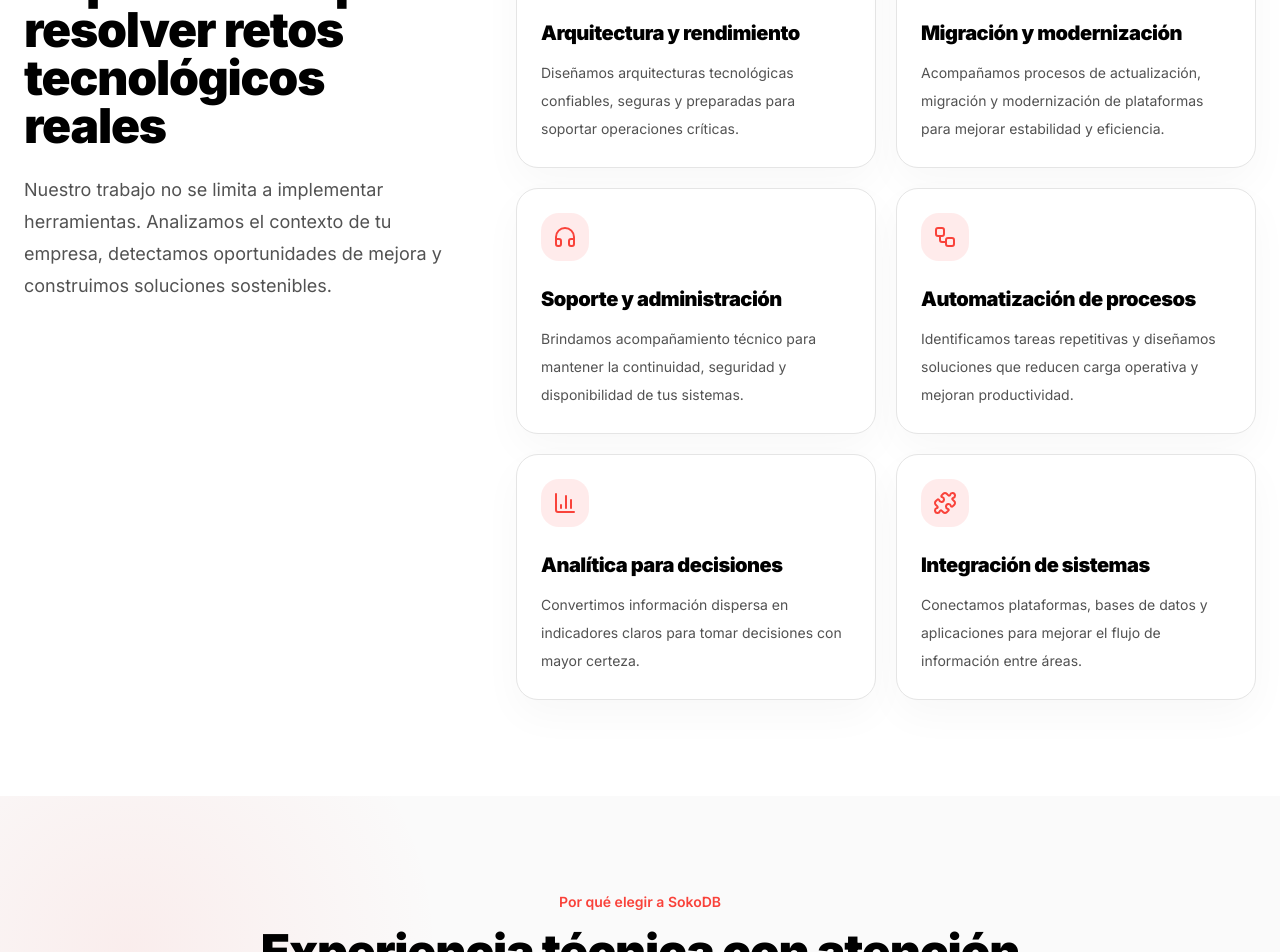
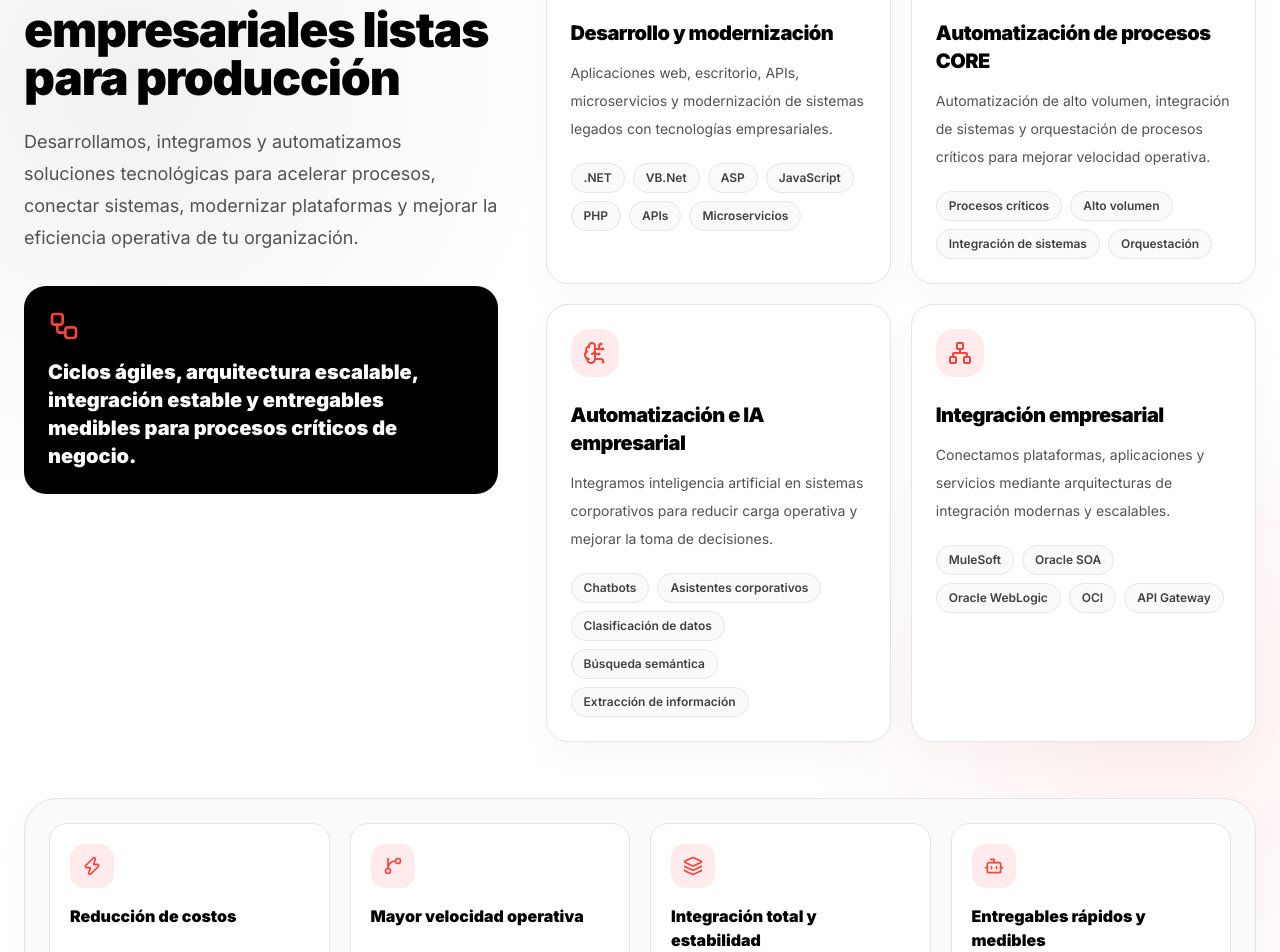
Before and after one commit to UserSoko01/sokodb-web, a Next.js app: page /servicios in a window 1280 px wide. Shown: the part 4060-5012 px from the top of the page. Built offline with nearby package versions, Linux system fonts and the light colour scheme.

Commit message:
se agrega la seccion de desarrollo y automatización

```diff
--- a/src/app/servicios/page.tsx
+++ b/src/app/servicios/page.tsx
@@ -7,6 +7,7 @@ import { ServicesHero } from "@/components/sections/ServicesHero";
 import { WhyChooseUs } from "@/components/sections/WhyChooseUs";
 import { ManagedServicesSection } from "@/components/sections/ManagedServicesSection";
 import { SupportedEnginesSection } from "@/components/sections/SupportedEnginesSection";
+import { DevelopmentAutomationSection } from "@/components/sections/DevelopmentAutomationSection";
 
 export const metadata: Metadata = {
   title: "Servicios",
@@ -21,6 +22,7 @@ export default function ServiciosPage() {
       <ServicesGrid />
       <SupportedEnginesSection />
       <ManagedServicesSection />
+      <DevelopmentAutomationSection />
       <CapabilitiesSection />
       <WhyChooseUs />
       <ProcessSection />
--- /dev/null
+++ b/src/components/sections/DevelopmentAutomationSection.tsx
@@ -0,0 +1,170 @@
+import {
+  Bot,
+  BrainCircuit,
+  Code2,
+  GitBranch,
+  Layers3,
+  Network,
+  Workflow,
+  Zap,
+} from "lucide-react";
+
+const capabilities = [
+  {
+    title: "Desarrollo y modernización",
+    description:
+      "Aplicaciones web, escritorio, APIs, microservicios y modernización de sistemas legados con tecnologías empresariales.",
+    items: [".NET", "VB.Net", "ASP", "JavaScript", "PHP", "APIs", "Microservicios"],
+    icon: Code2,
+  },
+  {
+    title: "Automatización de procesos CORE",
+    description:
+      "Automatización de alto volumen, integración de sistemas y orquestación de procesos críticos para mejorar velocidad operativa.",
+    items: [
+      "Procesos críticos",
+      "Alto volumen",
+      "Integración de sistemas",
+      "Orquestación",
+    ],
+    icon: Workflow,
+  },
+  {
+    title: "Automatización e IA empresarial",
+    description:
+      "Integramos inteligencia artificial en sistemas corporativos para reducir carga operativa y mejorar la toma de decisiones.",
+    items: [
+      "Chatbots",
+      "Asistentes corporativos",
+      "Clasificación de datos",
+      "Búsqueda semántica",
+      "Extracción de información",
+    ],
+    icon: BrainCircuit,
+  },
+  {
+    title: "Integración empresarial",
+    description:
+      "Conectamos plataformas, aplicaciones y servicios mediante arquitecturas de integración modernas y escalables.",
+    items: [
+      "MuleSoft",
+      "Oracle SOA",
+      "Oracle WebLogic",
+      "OCI",
+      "API Gateway",
+    ],
+    icon: Network,
+  },
+];
+
+const valuePoints = [
+  {
+    title: "Reducción de costos",
+    icon: Zap,
+  },
+  {
+    title: "Mayor velocidad operativa",
+    icon: GitBranch,
+  },
+  {
+    title: "Integración total y estabilidad",
+    icon: Layers3,
+  },
+  {
+    title: "Entregables rápidos y medibles",
+    icon: Bot,
+  },
+];
+
+export function DevelopmentAutomationSection() {
+  return (
+    <section className="relative overflow-hidden bg-white">
+      <div className="pointer-events-none absolute inset-0 bg-[radial-gradient(circle_at_10%_20%,rgba(167,168,169,0.16),transparent_28%),radial-gradient(circle_at_90%_70%,rgba(249,66,58,0.08),transparent_24%)]" />
+
+      <div className="relative mx-auto max-w-7xl px-6 py-24">
+        <div className="grid gap-12 lg:grid-cols-[0.8fr_1.2fr] lg:items-start">
+          <div>
+            <p className="text-sm font-semibold text-[#F9423A]">
+              Desarrollo, integración y automatización
+            </p>
+
+            <h2 className="mt-4 text-3xl font-black tracking-tight text-black md:text-5xl">
+              Soluciones empresariales listas para producción
+            </h2>
+
+            <p className="mt-6 text-lg leading-8 text-neutral-600">
+              Desarrollamos, integramos y automatizamos soluciones tecnológicas
+              para acelerar procesos, conectar sistemas, modernizar plataformas
+              y mejorar la eficiencia operativa de tu organización.
+            </p>
+
+            <div className="mt-8 rounded-3xl bg-black p-6 text-white">
+              <Workflow className="h-8 w-8 text-[#F9423A]" />
+              <p className="mt-4 text-xl font-black">
+                Ciclos ágiles, arquitectura escalable, integración estable y
+                entregables medibles para procesos críticos de negocio.
+              </p>
+            </div>
+          </div>
+
+          <div className="grid gap-5 md:grid-cols-2">
+            {capabilities.map((capability) => {
+              const Icon = capability.icon;
+
+              return (
+                <article
+                  key={capability.title}
+                  className="rounded-3xl border border-neutral-200 bg-white p-6 shadow-[0_16px_40px_rgba(0,0,0,0.03)] transition-all duration-300 hover:-translate-y-1 hover:border-[#F9423A]/40 hover:shadow-[0_24px_60px_rgba(0,0,0,0.07)]"
+                >
+                  <div className="flex h-12 w-12 items-center justify-center rounded-2xl bg-[#F9423A]/10">
+                    <Icon className="h-6 w-6 text-[#F9423A]" />
+                  </div>
+
+                  <h3 className="mt-6 text-xl font-black tracking-tight text-black">
+                    {capability.title}
+                  </h3>
+
+                  <p className="mt-3 text-sm leading-7 text-neutral-600">
+                    {capability.description}
+                  </p>
+
+                  <div className="mt-5 flex flex-wrap gap-2">
+                    {capability.items.map((item) => (
+                      <span
+                        key={item}
+                        className="rounded-full border border-neutral-200 bg-neutral-50 px-3 py-1.5 text-xs font-semibold text-neutral-700"
+                      >
+                        {item}
+                      </span>
+                    ))}
+                  </div>
+                </article>
+              );
+            })}
+          </div>
+        </div>
+
+        <div className="mt-14 rounded-[2rem] border border-neutral-200 bg-neutral-50 p-6 shadow-[0_16px_40px_rgba(0,0,0,0.03)]">
+          <div className="grid gap-5 md:grid-cols-2 lg:grid-cols-4">
+            {valuePoints.map((point) => {
+              const Icon = point.icon;
+
+              return (
+                <div
+                  key={point.title}
+                  className="rounded-2xl border border-neutral-200 bg-white p-5"
+                >
+                  <div className="flex h-11 w-11 items-center justify-center rounded-xl bg-[#F9423A]/10">
+                    <Icon className="h-5 w-5 text-[#F9423A]" />
+                  </div>
+
+                  <p className="mt-4 font-black text-black">{point.title}</p>
+                </div>
+              );
+            })}
+          </div>
+        </div>
+      </div>
+    </section>
+  );
+}
```
